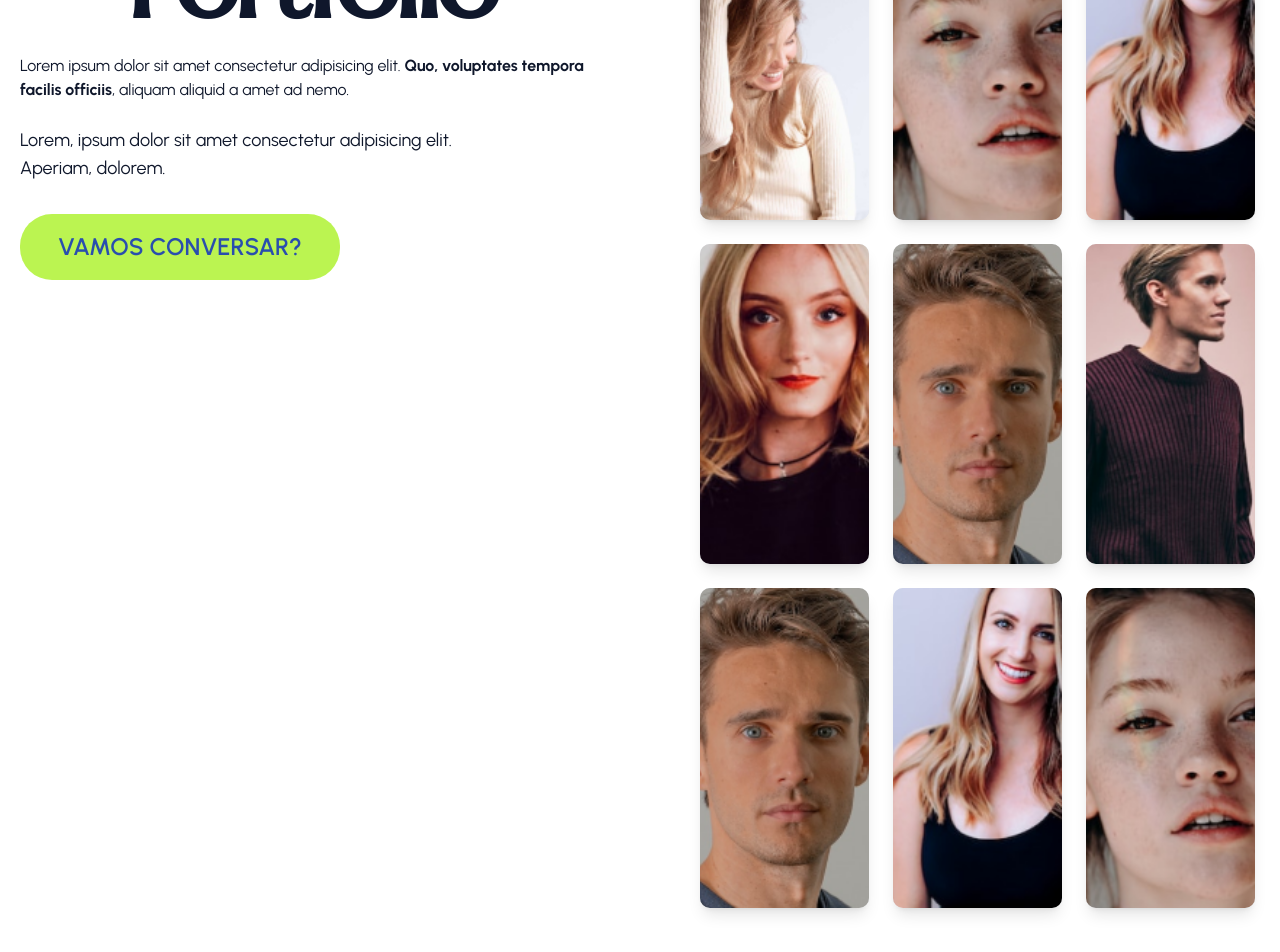
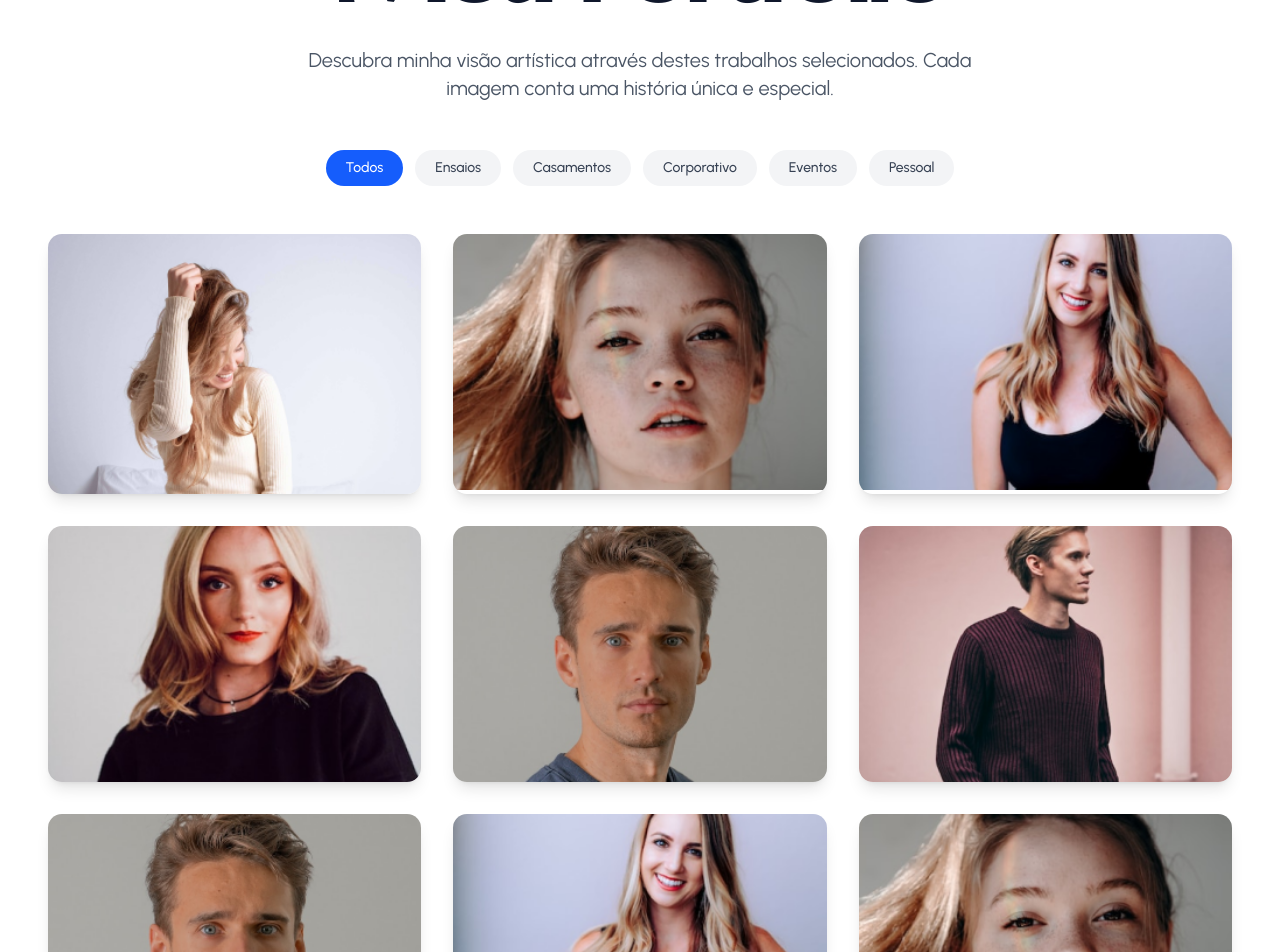
Before and after one commit to RuanTarcisio/Photography_Portfolio, a Next.js app: page /portfolio in a window 1280 px wide. Shown: the part 240-1192 px from the top of the page. Built offline with nearby package versions, Linux system fonts and the light colour scheme.

Commit message:
UX/UI /contato

```diff
--- a/app/portfolio/page.jsx
+++ b/app/portfolio/page.jsx
@@ -1,135 +1,112 @@
+"use client";
+
 import Image from "next/image";
 import Link from "next/link";
-import React from "react";
+import React, { useState } from "react";
 
 const Page = () => {
+    const [activeCategory, setActiveCategory] = useState("todos");
+
+    // Dados de exemplo para o portfolio
+    const portfolioItems = [
+        { id: 1, src: "/img/portfolio/1.png", title: "Ensaio de Casal", category: "ensaios", description: "Sessão romântica no pôr do sol" },
+        { id: 2, src: "/img/portfolio/2.png", title: "Casamento", category: "casamentos", description: "Cerimônia na praia" },
+        { id: 3, src: "/img/portfolio/3.png", title: "Retrato Corporativo", category: "corporativo", description: "Perfil profissional" },
+        { id: 4, src: "/img/portfolio/4.png", title: "Família", category: "ensaios", description: "Sessão em estúdio" },
+        { id: 5, src: "/img/portfolio/5.png", title: "Evento Corporativo", category: "eventos", description: "Conferência anual" },
+        { id: 6, src: "/img/portfolio/6.png", title: "Book Pessoal", category: "pessoal", description: "Ensaio artístico" },
+        { id: 7, src: "/img/portfolio/5.png", title: "Produto", category: "comercial", description: "Fotografia publicitária" },
+        { id: 8, src: "/img/portfolio/3.png", title: "Gestante", category: "ensaios", description: "Registro especial" },
+        { id: 9, src: "/img/portfolio/2.png", title: "Aniversário", category: "eventos", description: "Celebração familiar" },
+    ];
+
+    const categories = [
+        { id: "todos", name: "Todos" },
+        { id: "ensaios", name: "Ensaios" },
+        { id: "casamentos", name: "Casamentos" },
+        { id: "corporativo", name: "Corporativo" },
+        { id: "eventos", name: "Eventos" },
+        { id: "pessoal", name: "Pessoal" },
+    ];
+
+    const filteredItems =
+        activeCategory === "todos"
+            ? portfolioItems
+            : portfolioItems.filter((item) => item.category === activeCategory);
+
+    console.log(filteredItems)
+
     return (
-        <section className="section pt-[100px] lg:pt-[140px]">
-            <div className="container mx-auto relative ">
-                {/* Usando grid para dividir texto e imagens */}
-                <div className="grid grid-cols-1 lg:grid-cols-2 gap-x-24 gap-y-12 pb-16 ml-4">
-                    {/* Coluna de texto */}
-                    <div className="lg:sticky lg:top-[calc(140px+1rem)] self-start pl-1">
-                        <h1 className="h1 text-center">Portfolio</h1>
-                        <p className="mb-6 max-w-xl">
-                            Lorem ipsum dolor sit amet consectetur adipisicing elit.{" "}
-                            <b>Quo, voluptates tempora facilis officiis</b>, aliquam aliquid a
-                            amet ad nemo.
-                        </p>
-                        <p className="mb-8 max-w-md text-lg">
-                            Lorem, ipsum dolor sit amet consectetur adipisicing elit. Aperiam,
-                            dolorem.
-                        </p>
-                        <Link href="/contato" className="btn mt-4 px-8 py-3 w-80 bg-lime-300 text-2xl rounded-4xl text-blue-800/90 font-semibold hover:bg-lime-400 hover:text-blue-900/90 transition-all">
-                            Vamos conversar?
-                        </Link>
-                    </div>
+        <section className="section pt-[100px] lg:pt-[140px] pb-16">
+            <div className="container mx-auto px-6 lg:px-12">
+                {/* Cabeçalho */}
+                <div className="text-center mb-12">
+                    <h1 className="h1 mb-4">Meu Portfólio</h1>
+                    <p className="text-xl text-gray-600 max-w-2xl mx-auto">
+                        Descubra minha visão artística através destes trabalhos selecionados.
+                        Cada imagem conta uma história única e especial.
+                    </p>
+                </div>
 
-                    {/* Container de imagens com grid */}
-                    <div className="grid grid-cols-1 md:grid-cols-2 xl:grid-cols-3 gap-6 w-[95%] ml-1">
-                        {/* Imagem 1 */}
+                {/* Filtros de Categoria */}
+                <div className="flex flex-wrap justify-center gap-3 mb-12">
+                    {categories.map((category) => (
+                        <button
+                            key={category.id}
+                            onClick={() => setActiveCategory(category.id)}
+                            className={`px-5 py-2 rounded-full text-sm font-medium transition-all ${activeCategory === category.id
+                                    ? "bg-blue-600 text-white"
+                                    : "bg-gray-100 text-gray-700 hover:bg-gray-200"
+                                }`}
+                        >
+                            {category.name}
+                        </button>
+                    ))}
+                </div>
+
+                {/* Grid de Portfolio */}
+                <div className="grid grid-cols-1 md:grid-cols-2 lg:grid-cols-3 gap-8">
+                    {filteredItems.map((item) => (
                         <div
-                            className="w-full bg-gray-200 overflow-hidden rounded-lg shadow-lg"
-                            onClick={ console.log("Clicou na imagem 1")}
+                            key={item.id}
+                            className="group relative overflow-hidden rounded-xl shadow-lg transition-transform duration-300 hover:shadow-xl"
                         >
                             <Image
-                                src="/img/portfolio/1.png"
-                                alt="Foto do portfólio 1"
+                                src={item.src}
+                                alt={item.title}
                                 width={320}
-                                height={220}
-                                className="w-full h-64 md:h-72 lg:h-80 object-cover hover:scale-110 transition-transform duration-500"
-                                priority
+                                height={400} // proporcional a 4/5
+                                className="w-full h-auto object-cover transition-transform duration-500 group-hover:scale-110"
                             />
+
+                            {/* Overlay com informações */}
+                            <div className="absolute inset-0 bg-opacity-0 group-hover:bg-opacity-60 transition-all duration-300 flex items-end ">
+                                <div className="p-4 translate-y-full group-hover:translate-y-0 transition-transform duration-300 text-accent">
+                                    <h3 className="font-semibold text-lg mb-1">{item.title}</h3>
+                                    <p className="text-sm opacity-0 group-hover:opacity-100 transition-opacity duration-500 delay-100">
+                                        {item.description}
+                                    </p>
+                                </div>
+                            </div>
                         </div>
+                    ))}
 
-                        {/* Imagem 2 */}
-                        <div className="w-full bg-gray-200 overflow-hidden rounded-lg shadow-lg">
-                            <Image
-                                src="/img/portfolio/2.png"
-                                alt="Foto do portfólio 2"
-                                width={320}
-                                height={220}
-                                className="w-full h-64 md:h-72 lg:h-80 object-cover hover:scale-110 transition-transform duration-500"
-                            />
-                        </div>
+                </div>
 
-                        {/* Imagem 3 */}
-                        <div className="w-full bg-gray-200 overflow-hidden rounded-lg shadow-lg">
-                            <Image
-                                src="/img/portfolio/3.png"
-                                alt="Foto do portfólio 3"
-                                width={320}
-                                height={220}
-                                className="w-full h-64 md:h-72 lg:h-80 object-cover hover:scale-110 transition-transform duration-500"
-                            />
-                        </div>
-
-                        {/* Imagem 4 */}
-                        <div className="w-full bg-gray-200 overflow-hidden rounded-lg shadow-lg">
-                            <Image
-                                src="/img/portfolio/4.png"
-                                alt="Foto do portfólio 4"
-                                width={320}
-                                height={220}
-                                className="w-full h-64 md:h-72 lg:h-80 object-cover hover:scale-110 transition-transform duration-500"
-                            />
-                        </div>
-
-                        {/* Imagem 5 */}
-                        <div className="w-full bg-gray-200 overflow-hidden rounded-lg shadow-lg">
-                            <Image
-                                src="/img/portfolio/5.png"
-                                alt="Foto do portfólio 5"
-                                width={320}
-                                height={220}
-                                className="w-full h-64 md:h-72 lg:h-80 object-cover hover:scale-110 transition-transform duration-500"
-                            />
-                        </div>
-
-                        {/* Imagem 6 */}
-                        <div className="w-full bg-gray-200 overflow-hidden rounded-lg shadow-lg">
-                            <Image
-                                src="/img/portfolio/6.png"
-                                alt="Foto do portfólio 6"
-                                width={320}
-                                height={220}
-                                className="w-full h-64 md:h-72 lg:h-80 object-cover hover:scale-110 transition-transform duration-500"
-                            />
-                        </div>
-
-                        {/* Imagem 7 */}
-                        <div className="w-full bg-gray-200 overflow-hidden rounded-lg shadow-lg">
-                            <Image
-                                src="/img/portfolio/5.png"
-                                alt="Foto do portfólio 7"
-                                width={320}
-                                height={220}
-                                className="w-full h-64 md:h-72 lg:h-80 object-cover hover:scale-110 transition-transform duration-500"
-                            />
-                        </div>
-
-                        {/* Imagem 8 */}
-                        <div className="w-full bg-gray-200 overflow-hidden rounded-lg shadow-lg">
-                            <Image
-                                src="/img/portfolio/3.png"
-                                alt="Foto do portfólio 8"
-                                width={320}
-                                height={220}
-                                className="w-full h-64 md:h-72 lg:h-80 object-cover hover:scale-110 transition-transform duration-500"
-                            />
-                        </div>
-
-                        {/* Imagem 9 */}
-                        <div className="w-full bg-gray-200 overflow-hidden rounded-lg shadow-lg">
-                            <Image
-                                src="/img/portfolio/2.png"
-                                alt="Foto do portfólio 9"
-                                width={320}
-                                height={220}
-                                className="w-full h-64 md:h-72 lg:h-80 object-cover hover:scale-110 transition-transform duration-500"
-                            />
-                        </div>
-                    </div>
+                {/* Call to Action no final */}
+                <div className="text-center mt-16 bg-gray-50 rounded-2xl p-8 md:p-12">
+                    <h2 className="text-2xl md:text-3xl font-bold mb-4">
+                        Pronto para criar algo incrível juntos?
+                    </h2>
+                    <p className="text-gray-600 mb-6 max-w-xl mx-auto">
+                        Vamos transformar seus momentos especiais em memórias eternas através da minha lente.
+                    </p>
+                    <Link
+                        href="/contato"
+                        className="inline-block bg-lime-300 hover:bg-lime-400 text-blue-800 hover:text-blue-900 font-semibold py-3 px-8 rounded-full text-lg transition-all transform hover:scale-105 shadow-md hover:shadow-lg"
+                    >
+                        Vamos conversar?
+                    </Link>
                 </div>
             </div>
         </section>
```
Also changed, not shown: app/contato/page.jsx (+139 -23 lines).
